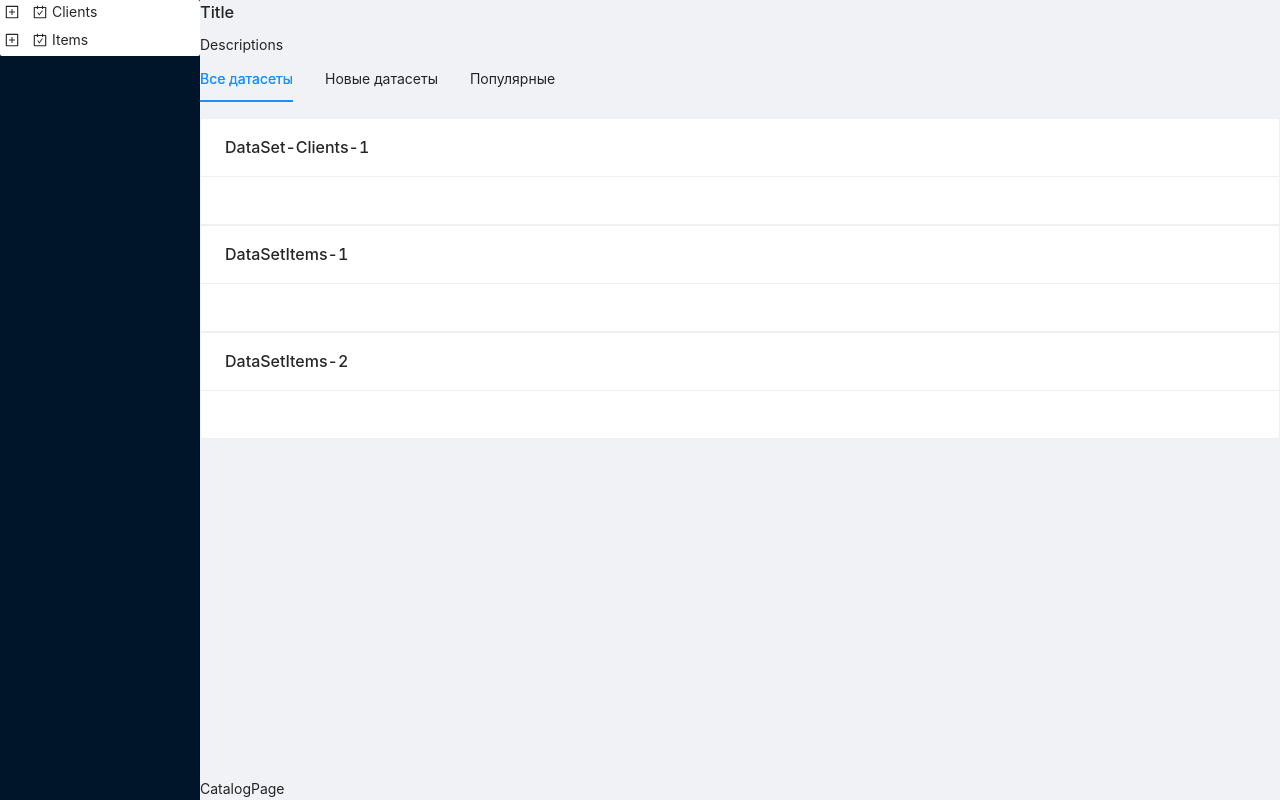
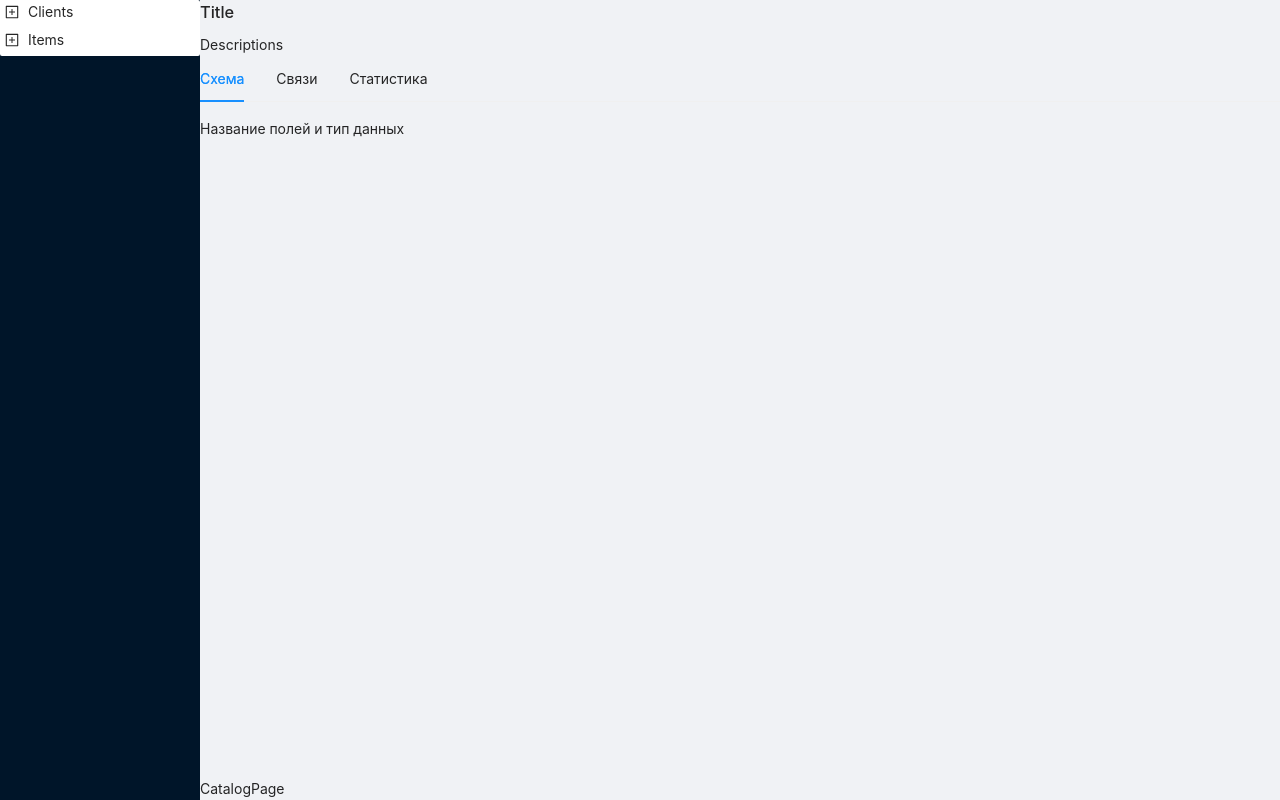
Before and after one commit to AleksandrKocherga/vtbDataMarketplace, a React (Create React App) app: page /catalog/Aple in a window 1280 px wide. Built offline with nearby package versions, Linux system fonts and the light colour scheme.

Commit message:
add some logic and routing

```diff
--- a/src/App.js
+++ b/src/App.js
@@ -1,4 +1,5 @@
 import './App.css';
+import { useState } from 'react';
 import { BrowserRouter, Switch, Route } from 'react-router-dom';
 import { Layout } from 'antd'
 
@@ -7,9 +8,13 @@ import MainPage from './MainPage/MainPage';
 import SinglePage from './SinglePage/SinglePage';
 import CatalogTree from './components/CatalogTree/CatalogTree';
 import CatigoryesView from './components/CatigoryesView/CatigoryesView';
+import DataSetView from './components/DataSetView/DataSetView';
 import { treeData } from './common/const';
 
 function App() {
+  const [view, setView] = useState(false);
+  const [title, setTitle] = useState();
+
   const { Content, Sider } = Layout;
 
   return (
@@ -18,24 +23,15 @@ function App() {
         <Route exact path="/">
           <MainPage/>
         </Route>
-          <Route path="/single">
-            <Layout>
-              <Sider style={{height: "100vh"}}>
-                <CatalogTree treeData={treeData} />
-              </Sider>
-              <Layout>
-                <Content>Content</Content>
-              <SinglePage/>
-              </Layout>
-            </Layout>
-          </Route>
-        <Route path="/catalog">
+        <Route path="/catalog/:name">
           <Layout>
             <Sider style={{height: "100vh"}}>
-              <CatalogTree treeData={treeData} />
+              <CatalogTree setView={setView} treeData={treeData} />
             </Sider>
             <Layout>
-              <Content><CatigoryesView/></Content>
+              <Content>
+                {view ? <CatigoryesView/> : <DataSetView/>}
+              </Content>
             <CatalogPage/>
             </Layout>
           </Layout>
--- a/src/MainPage/MainPage.js
+++ b/src/MainPage/MainPage.js
@@ -1,8 +1,12 @@
 import React from 'react';
 import { Input, Card, Layout } from 'antd';
+import { Link } from 'react-router-dom';
+
+import { mockPartner } from '../common/const';
+
 import styles from './MainPage.module.css';
 
-const mockContr = [{id: 1, name: 'Adid'}, {id: 2, name: 'Nike'}]
+
 function MainPage() {
 
   return (
@@ -11,14 +15,18 @@ function MainPage() {
         <div>Main page</div>
         <Input/>
         <div className={styles.cardContainer}>
-          {mockContr.length && mockContr.map(contr=> (<Card key={contr.id} title={contr.name} style={{ width: 300 }}
+          {mockPartner.length && mockPartner.map(contr => (
+            <Link key={contr.name} to={`/catalog/${contr.name}`}>
+              <Card key={contr.id} title={contr.name} style={{ width: 300 }}
                 cover={
                   <img
                   alt="example"
                   src="https://gw.alipayobjects.com/zos/rmsportal/JiqGstEfoWAOHiTxclqi.png"/>
                 }
                 hoverable
-            />))
+                />
+              </Link>
+            ))
           }
         </div>
     </div>
--- a/src/common/const.js
+++ b/src/common/const.js
@@ -1,51 +1,68 @@
-import { CarryOutOutlined, FormOutlined } from '@ant-design/icons';
+export const mockPartner = [{id: 1, name: 'Aple'}, {id: 2, name: 'Nike'}];
 
 export const treeData = [
   {
     title: 'Clients',
     key: '0-1',
-    icon: <CarryOutOutlined />,
     children: [
       {
         title: 'DataSet-Clients-1',
         key: '0-1-0',
-        icon: <CarryOutOutlined />,
+
       },
     ],
   },
   {
     title: 'Items',
     key: '0-2',
-    icon: <CarryOutOutlined />,
     children: [
       {
         title: 'DataSetItems-1',
         key: '0-2-0',
-        icon: <CarryOutOutlined />,
+
       },
       {
         title: 'DataSetItems-2',
         key: '0-3-0',
-        icon: <CarryOutOutlined />,
+
       },
     ],
   },
 ];
 
-export const dataSets = [
+export const dataSets = {
+  Aple: [
     {
       id: 1,
       type: 'popular',
-    title: 'DataSet-Clients-1'
+      title: 'DataSet-Clients-Aple-1'
     },
     {
       id: 2,
       type: 'new',
-    title: 'DataSetItems-1'
+      title: 'DataSet-Items-Aple-1'
     },
     {
       id: 3,
       type: 'popular',
-    title: 'DataSetItems-2'
+      title: 'DataSet-Items-Aple-2'
+    },
+  ],
+  Nike: [
+    {
+      id: 1,
+      type: 'popular',
+      title: 'DataSet-Clients-Nike-1'
+    },
+    {
+      id: 2,
+      type: 'new',
+      title: 'DataSet-Items-Nike-1'
+    },
+    {
+      id: 3,
+      type: 'popular',
+      title: 'DataSet-Items-Nike-2'
     },
   ]
+};
--- a/src/components/CatalogTree/CatalogTree.js
+++ b/src/components/CatalogTree/CatalogTree.js
@@ -1,16 +1,22 @@
 import React from 'react';
 import { Tree } from 'antd';
 
-const CatalogTree = ({treeData}) => {
+const CatalogTree = ({treeData, setView}) => {
+  const onSelect = (_, info) => {
+    if(info.node.children) {
+      return setView(true);
+    }else {
+      return setView(false);
+    }
+  };
 
   return (
     <div>
       <Tree
         showLine={true}
         showIcon={true}
-        defaultExpandedKeys={['0-0-0']}
         treeData={treeData}
-        onSelect={null}
+        onSelect={onSelect}
         />
     </div>
   );
--- a/src/components/CatigoryesView/CatigoryesView.js
+++ b/src/components/CatigoryesView/CatigoryesView.js
@@ -1,10 +1,13 @@
 import React from 'react';
 import { Tabs, Card} from 'antd';
+import { useParams } from 'react-router-dom';
 
 import { dataSets } from '../../common/const'
 
 function CatigoryesView() {
   const { TabPane } = Tabs;
+
+  const { name } = useParams();
 
   return (
     <div>
@@ -13,21 +16,13 @@ function CatigoryesView() {
       <div>
         <Tabs defaultActiveKey="1" onChange={null}>
           <TabPane tab="Все датасеты" key="1">
-            {dataSets.length && dataSets.map(el => (<Card key={el.id} title={el.title} hoverable/>))}
+            {dataSets[name].length && dataSets[name].map(el => (<Card key={el.id} title={el.title} hoverable/>))}
           </TabPane>
           <TabPane tab="Новые датасеты" key="2">
-            {dataSets.length && dataSets.map(el => {
-              if( el.type === 'new') {
-                return (<Card key={el.id} title={el.title} hoverable/>)
-              }
-              })}
+            {dataSets[name].length && dataSets[name].map(el =>  el.type === 'new' ? (<Card key={el.id} title={el.title} hoverable/>) : null)}
           </TabPane>
           <TabPane tab="Популярные" key="3">
-          {dataSets.length && dataSets.map(el => {
-              if( el.type === 'popular') {
-                return (<Card key={el.id} title={el.title} hoverable/>)
-              }
-              })}
+          {dataSets[name].length && dataSets[name].map(el => el.type === 'popular' ? (<Card key={el.id} title={el.title} hoverable/>) : null)}
           </TabPane>
         </Tabs>
       </div>
--- a/src/components/DataSetView/DataSetView.js
+++ b/src/components/DataSetView/DataSetView.js
@@ -16,7 +16,7 @@ function DataSetView() {
           <TabPane tab="Связи" key="2">
             <div>Список с какими датасетами этот датасет связан</div>
           </TabPane>
-          <TabPane tab="Статистика" key="1">
+          <TabPane tab="Статистика" key="3">
             <div>2 графика</div>
           </TabPane>
         </Tabs>
```
Lines whose indentation alone changed are shown as unchanged.
